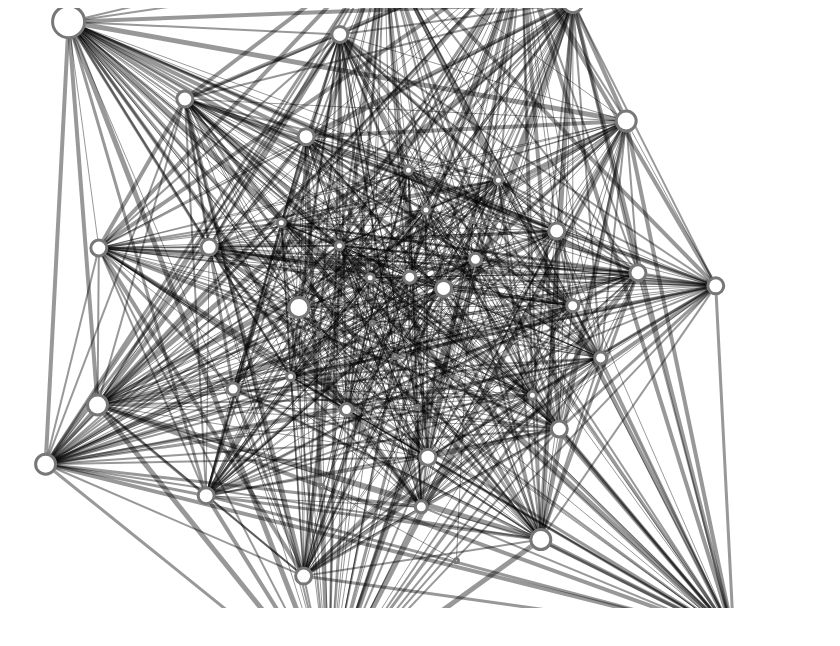
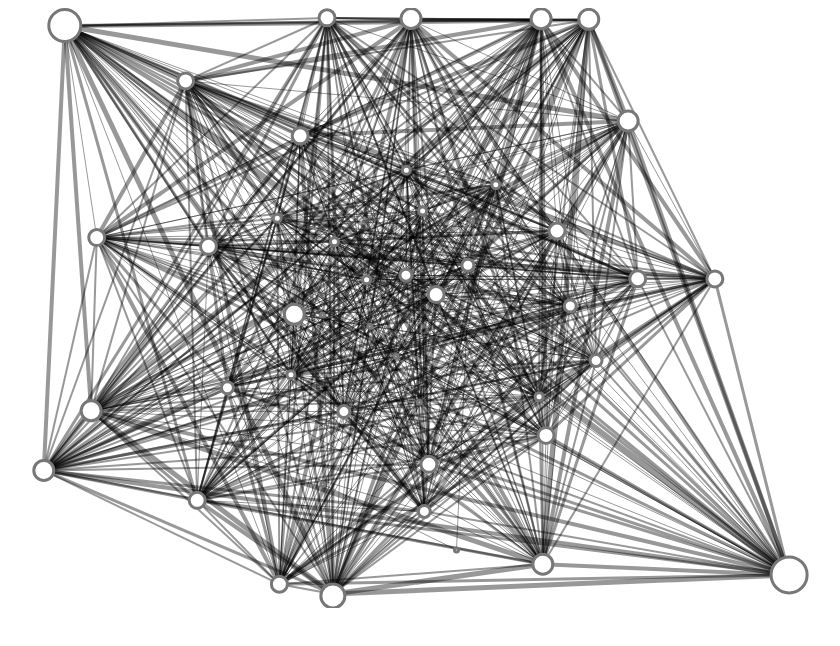
Before and after one commit to gregtyler/d3-experiments, a plain HTML site: page hamilton/index.html in a window 1280 px wide. Shown: the whole page, without its empty margins (93-933 px from the left). Drawn offline with nearby package versions, Linux system fonts and the light colour scheme; animation ran at ten frames a second.

Commit message:
Lock nodes onto canvas

```diff
--- a/hamilton/index.html
+++ b/hamilton/index.html
@@ -42,7 +42,29 @@
         function tick() {
           nodes
             .attr('cx', d => d.x)
-            .attr('cy', d => d.y);
+            .attr('cy', d => d.y)
+            .each(node => {
+              var radius = (node.players.length * 2) + 2;
+              if (node.x - radius < 0) {
+                  node.x = radius;
+                  node.vx = 0;
+              }
+
+              if (node.y - radius < 0) {
+                  node.y = radius;
+                  node.vy = 0;
+              }
+
+              if (node.x + radius > width) {
+                  node.x = width - radius;
+                  node.vx = 0;
+              }
+
+              if (node.y + radius > height) {
+                  node.y = height - radius;
+                  node.vy = 0;
+              }
+            });
 
           lines
             .attr('x1', d => d.source.x)
```
